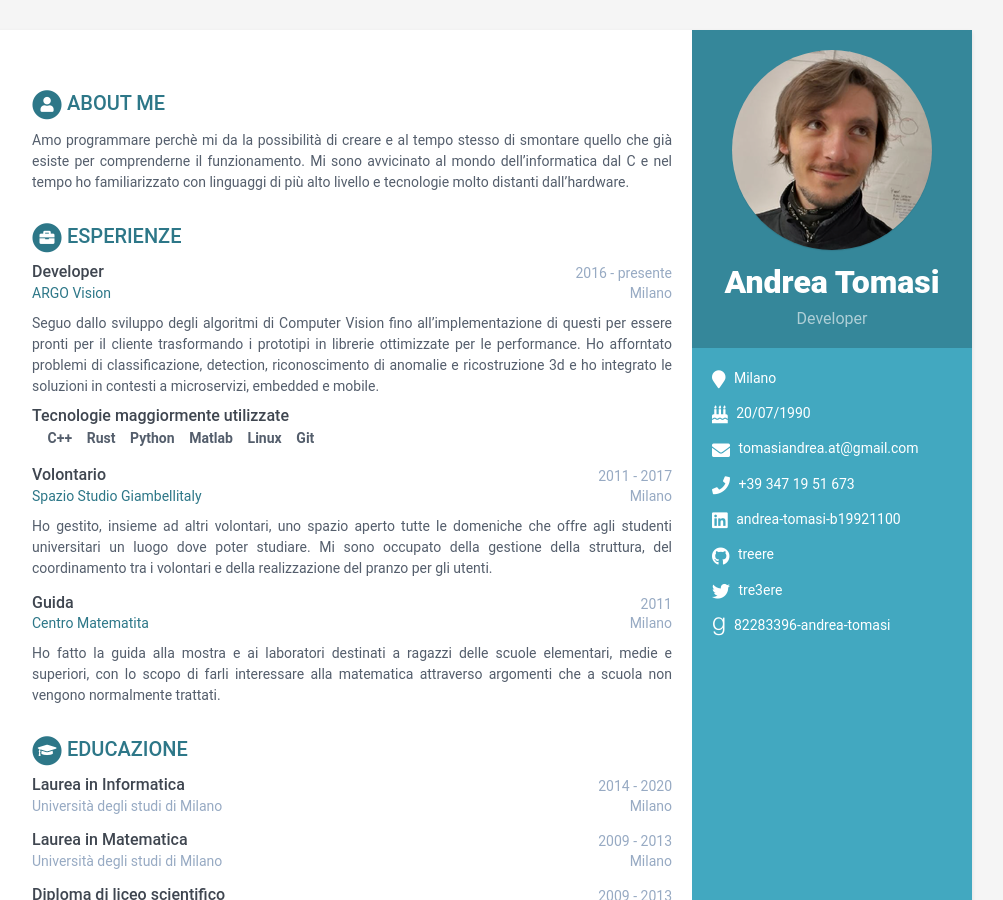
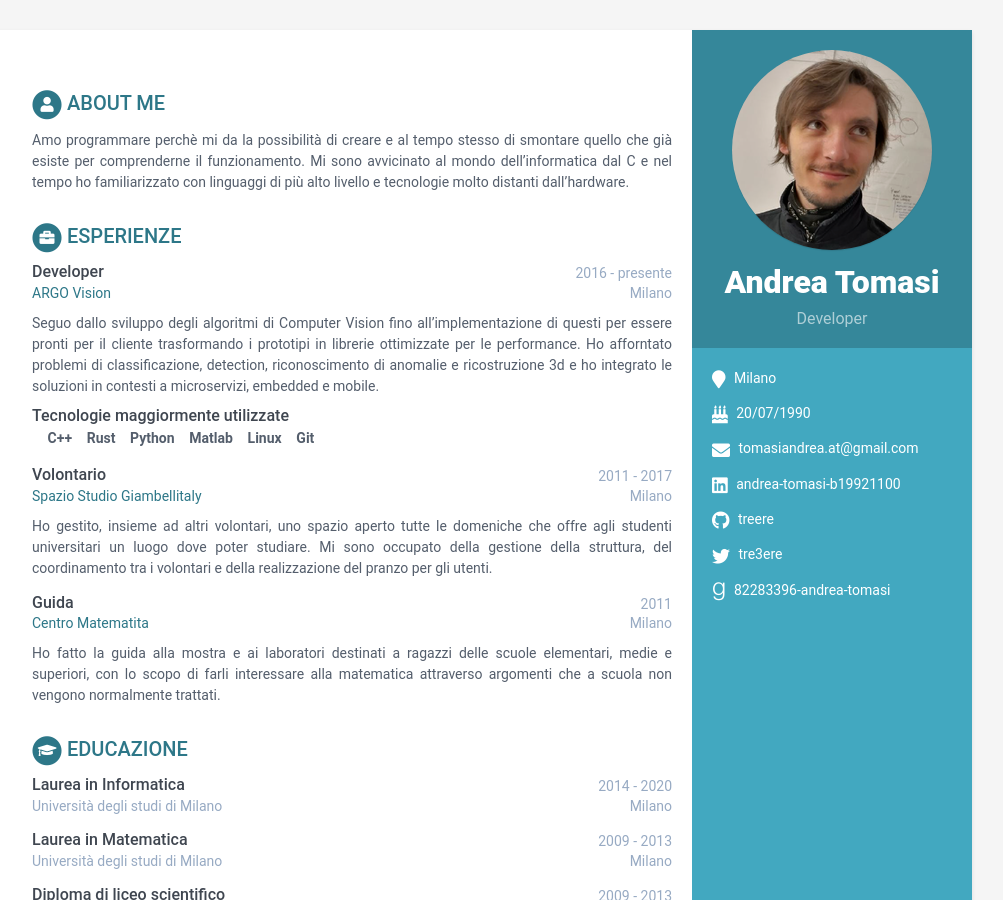
Before and after one commit to treere/cv, a Jekyll site: the page built from index.html, in a window 1280 px wide and 900 px high. Shown: the whole window, without its empty margins (168-1171 px from the left). Built offline with Jekyll 4.4.1, drawn with Linux system fonts in a browser that asks for light colours.

Commit message:
Removed phone

```diff
--- a/_data/profile.yml
+++ b/_data/profile.yml
@@ -10,9 +10,6 @@ contacts:
   - icon: fas fa-envelope
     link: mailto:tomasiandrea.at@gmail.com
     value: tomasiandrea.at@gmail.com
-  - icon: fas fa-phone
-    link: tel:+393471951673
-    value: +39 347 19 51 673
 
 
   - icon: fab fa-linkedin
```
